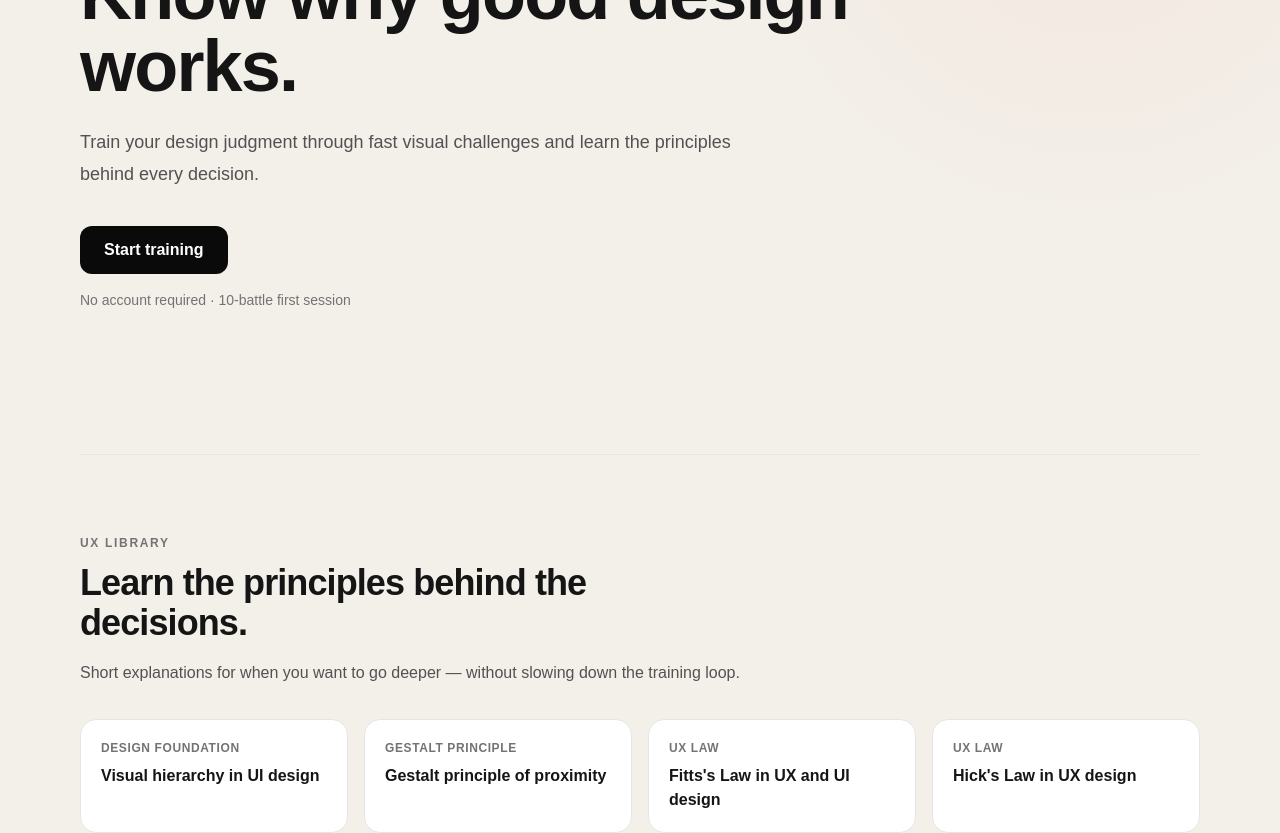
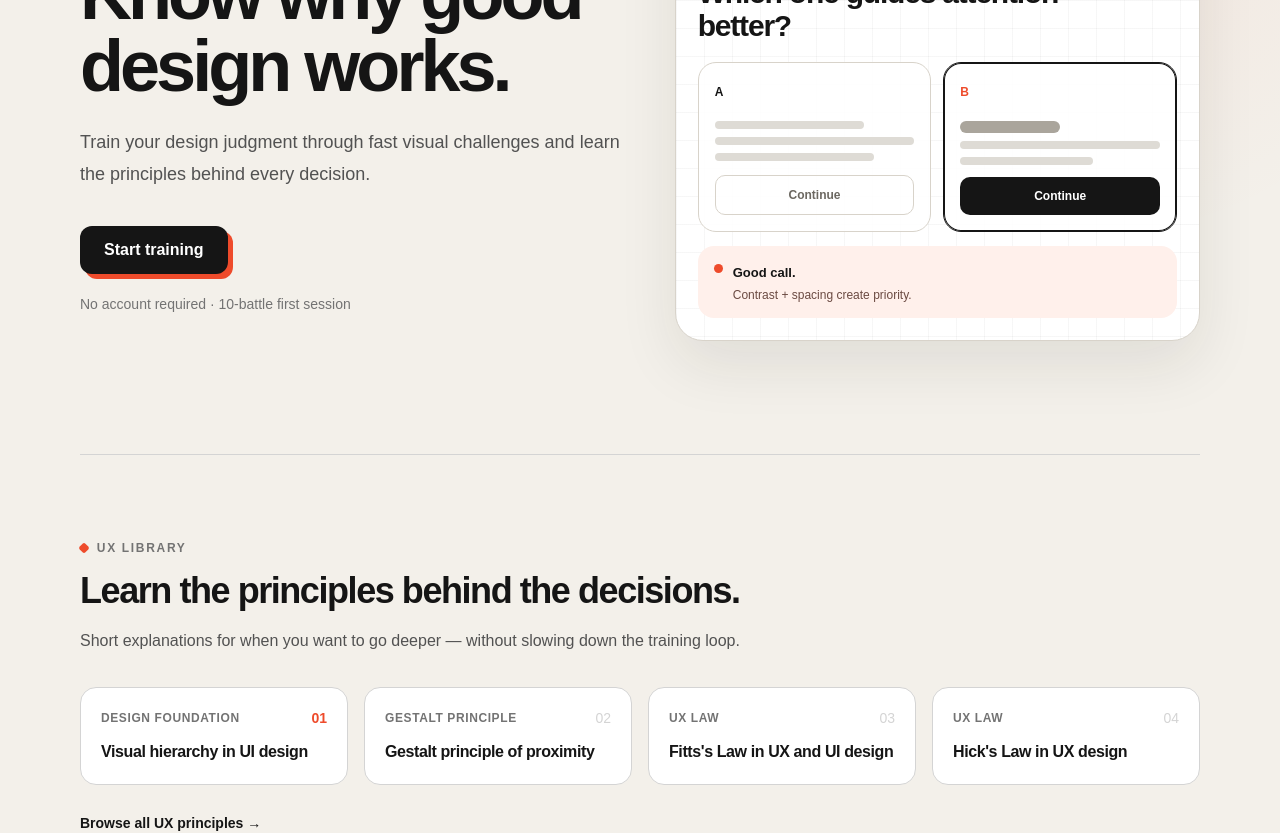
Before and after one commit to pablomrdz/pixeldojo, a Next.js app: page /en in a window 1280 px wide. Shown: the part 320-1153 px from the top of the page. Built offline with nearby package versions, Linux system fonts and the light colour scheme.

Commit message:
style: give PixelDojo home a stronger brand presence

```diff
--- a/app/[locale]/page.tsx
+++ b/app/[locale]/page.tsx
@@ -3,6 +3,8 @@ import Link from "next/link";
 import { notFound } from "next/navigation";
 import { SiteHeader } from "@/components/SiteHeader";
 import { SiteFooter } from "@/components/SiteFooter";
+import { BrandHeroVisual } from "@/components/BrandHeroVisual";
+import { TrackedLink } from "@/components/TrackedLink";
 import { principleHref, principles } from "@/data/learning";
 import type { Locale } from "@/lib/types";
 
@@ -76,54 +78,61 @@ export default async function LocaleHome({
     <main className="shell py-8 md:py-12">
       <SiteHeader locale={locale} />
 
-      <section className="flex min-h-[calc(100svh-120px)] items-center py-16 md:py-20">
+      <section className="grid min-h-[calc(100svh-120px)] items-center gap-12 py-14 lg:grid-cols-[1.02fr_.98fr] lg:py-20">
         <div>
-          <p className="text-sm font-semibold uppercase tracking-[0.14em] text-neutral-500">
+          <p className="brand-eyebrow text-sm font-semibold uppercase tracking-[0.14em] text-neutral-500">
             {t.eyebrow}
           </p>
-          <h1 className="mt-5 max-w-4xl text-5xl font-semibold tracking-tight md:text-7xl">
+          <h1 className="mt-5 max-w-3xl text-5xl font-semibold tracking-[-0.055em] md:text-7xl">
             {t.title}
           </h1>
-          <p className="mt-6 max-w-2xl text-lg leading-8 text-neutral-600">{t.description}</p>
+          <p className="mt-6 max-w-xl text-lg leading-8 text-neutral-600">{t.description}</p>
           <div className="mt-9">
-            <Link
+            <TrackedLink
               href={`/${locale}/play`}
-              className="inline-flex rounded-xl bg-neutral-950 px-6 py-3 font-semibold text-white"
+              eventName="home_cta_clicked"
+              eventPayload={{ locale }}
+              className="brand-cta inline-flex rounded-xl px-6 py-3 font-semibold"
             >
               {t.cta}
-            </Link>
+            </TrackedLink>
           </div>
-          <p className="mt-4 text-sm text-neutral-500">{t.note}</p>
+          <p className="mt-5 text-sm text-neutral-500">{t.note}</p>
         </div>
+
+        <BrandHeroVisual locale={locale} />
       </section>
 
-      <section className="border-t border-neutral-200 py-16 md:py-20">
+      <section className="border-t border-neutral-300 py-16 md:py-20">
         <div className="max-w-2xl">
-          <p className="text-xs font-semibold uppercase tracking-[0.14em] text-neutral-500">
+          <p className="brand-eyebrow text-xs font-semibold uppercase tracking-[0.14em] text-neutral-500">
             {locale === "es" ? "Biblioteca UX" : "UX library"}
           </p>
-          <h2 className="mt-3 text-3xl font-semibold tracking-tight md:text-4xl">{t.learnTitle}</h2>
+          <h2 className="mt-3 text-3xl font-semibold tracking-[-0.04em] md:text-4xl">{t.learnTitle}</h2>
           <p className="mt-4 leading-7 text-neutral-600">{t.learnText}</p>
         </div>
 
         <div className="mt-8 grid gap-4 md:grid-cols-2 lg:grid-cols-4">
-          {featured.map((item) => (
+          {featured.map((item, index) => (
             <Link
               key={item.key}
               href={principleHref(item.key, locale)}
-              className="rounded-2xl border border-neutral-200 bg-white p-5 transition hover:-translate-y-0.5 hover:border-neutral-400"
+              className="group rounded-2xl border border-neutral-300 bg-white p-5 transition hover:-translate-y-0.5 hover:border-neutral-500"
             >
-              <p className="text-xs font-semibold uppercase tracking-wider text-neutral-500">
-                {item.eyebrow[locale]}
-              </p>
-              <h3 className="mt-2 font-semibold">{item.title[locale]}</h3>
+              <div className="flex items-center justify-between">
+                <p className="text-xs font-semibold uppercase tracking-wider text-neutral-500">
+                  {item.eyebrow[locale]}
+                </p>
+                <span className={index === 0 ? "text-sm font-bold dojo-accent-text" : "text-sm text-neutral-300"}>0{index + 1}</span>
+              </div>
+              <h3 className="mt-3 font-semibold tracking-tight">{item.title[locale]}</h3>
             </Link>
           ))}
         </div>
 
         <Link
           href={`/${locale}/ux`}
-          className="mt-7 inline-flex text-sm font-semibold underline decoration-neutral-300 underline-offset-4"
+          className="mt-7 inline-flex text-sm font-semibold underline decoration-neutral-400 underline-offset-4"
         >
           {t.browse}
         </Link>
```
